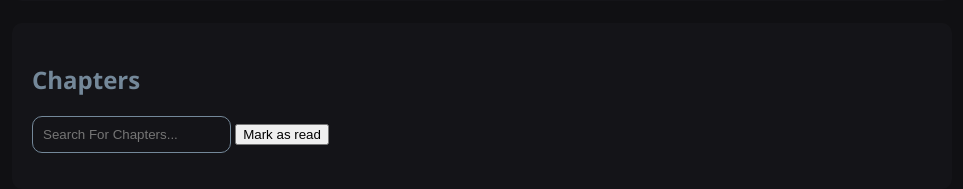
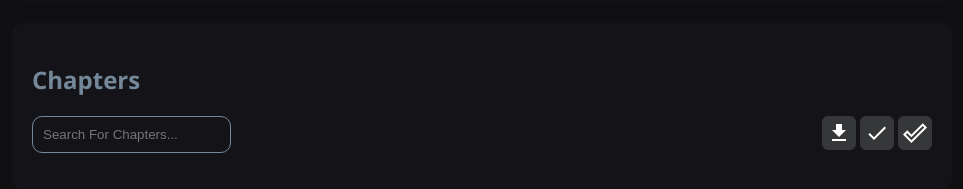
Before and after one commit to Halludba71/Shogun-Manga-Reader, a Django app: page /comic/1/1 in a window 1280 px wide. Shown: the part 675-864 px from the top of the page, without its empty margins (198-1161 px from the left). Run offline with Django 3.2, Linux system fonts and the light colour scheme; data comes from the database, SQL or seed files in the repository; both versions use the stored data as it was after the commit.

Commit message:
working on filters

```diff
--- a/main/static/css/comic.css
+++ b/main/static/css/comic.css
@@ -61,3 +61,29 @@
 .read{
     color: #525252;
 }
+
+.chapterEditor button{
+    background-color: #363738;
+    border: 4px solid #363738;
+    padding: 1px;
+    border-radius: 6px;
+    cursor: pointer;
+    box-shadow: none;
+}
+
+.chapterEditor button:hover{
+    transition: 0.2s ease-in;
+    border: 4px solid #262729;
+    background-color: #262729;
+}
+
+.chapterEditor{
+    margin-left: auto;
+}
+
+.chapterEditor.hidden{
+    visibility: hidden;
+}
+.toolContainer{
+    display: flex;
+}
--- a/main/templates/main/comic.html
+++ b/main/templates/main/comic.html
@@ -21,22 +21,26 @@
 <br>
 <div class="manga-chapters">
     <h2>Chapters</h2>
-    <div>
+    <div class="toolContainer">
         <input type="text" id="search_box" name="search_box" class="search_box" onkeyup="SearchChapters()" placeholder="Search For Chapters...">
-        <button class="markAsRead">
-            Mark as read
-        </button>
+        <div class="chapterEditor">
+            <button>
+                <img src="{% static 'images/download.svg' %}" alt="">
+            </button>
+            <button>
+                <img src="{% static 'images/read.svg' %}" alt="">
+            </button>
+            <button>
+                <img src="{% static 'images/unread.svg' %}" alt="">
+            </button>
+        </div>
     </div>
 
     <table id="chapters">
         {% for chapter in chapters %}
             <tr>
                 <td>
-                    {% if chapter.read == True %}
-                    <input type="checkbox">
-                    {% else %}
-                        <input type="checkbox">
-                    {% endif %}
+                    <input type="checkbox" onchange="markCheckbox()">
                 </td>
                 <td>
                     <a href="/read/1/{{ comic.id }}/{{ chapter.id }}">
@@ -58,6 +62,11 @@
 
 </div>
 <script>
+
+    function markCheckbox(){
+        console.log("HELLO THERE")
+    }
+
     function SearchChapters(){
         var input = document.getElementById("search_box")
         var filter = input.value.toUpperCase();
--- a/main/templates/main/read.html
+++ b/main/templates/main/read.html
@@ -18,7 +18,7 @@
             </a>
         </button>
         <h3 style="margin-right:auto;">{{chapter.name}}</h3>
-        {% if chapter.index > 1%}
+        {% if chapter.index > 1 %}
         <button class="previousChapter">
             <a href="/read/1/{{ comic.id}}/{{ chapter.index|add:"-1"}}">
                 <img src="{% static 'images/back.png' %}" width="32" height="30" alt="">
@@ -26,7 +26,7 @@
         </button>
         {% endif %}
 
-        {% if chapter.index < comic.NumChapters%}
+        {% if chapter.index < comic.NumChapters %}
         <button class="nextChapter">
             <a href="/read/1/{{ comic.id }}/{{ chapter.index|add:"1"}}">
                 <img src="{% static 'images/next.png' %}" width="32" height="30" alt="">
```
Also changed, not shown: db.sqlite3, main/static/images/download.svg (added), main/static/images/read.svg (added), main/static/images/unread.svg (added).
